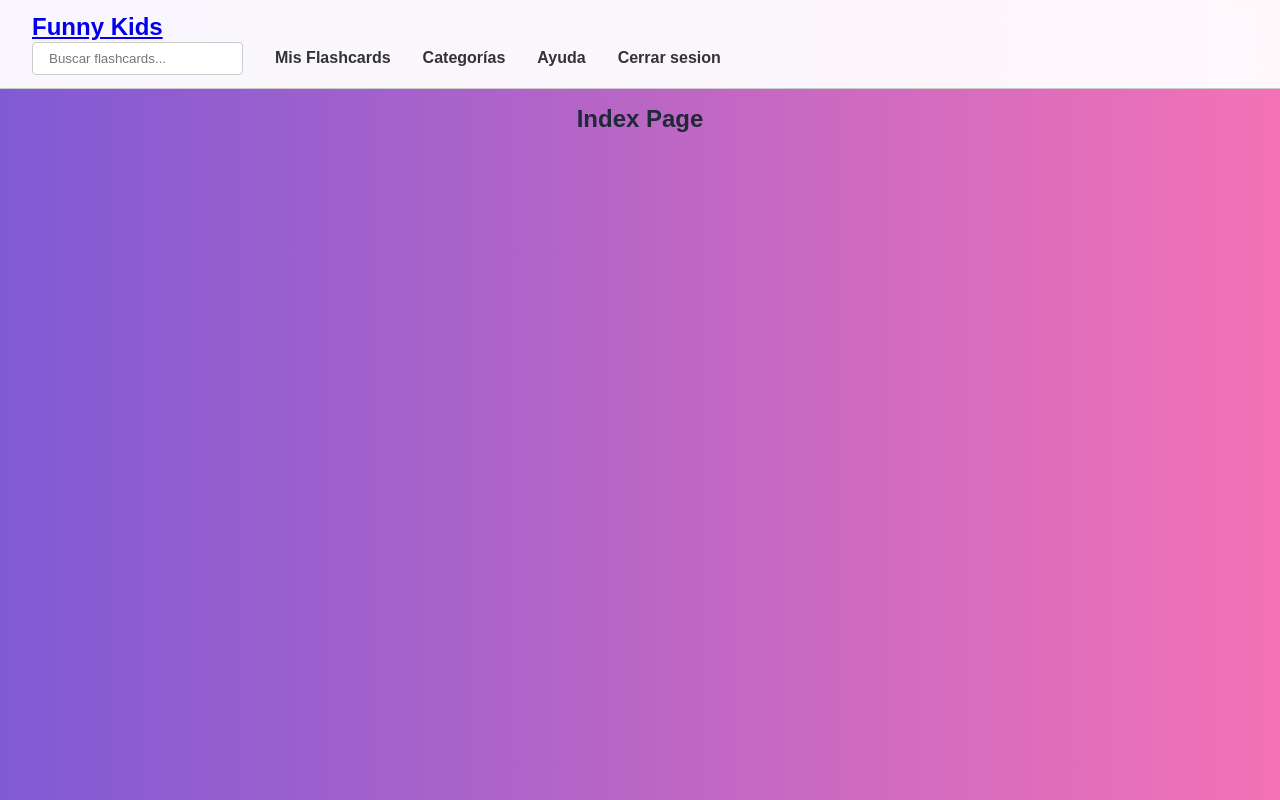
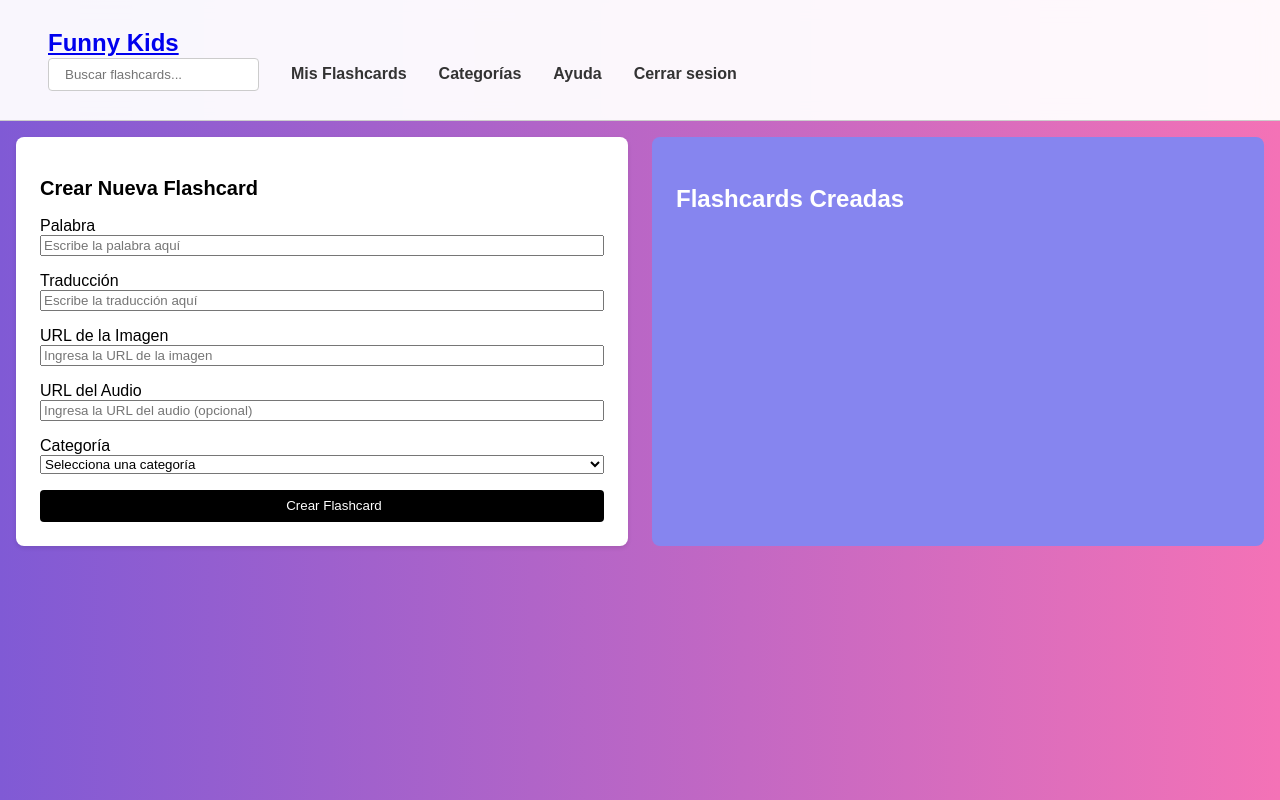
Before and after one commit to Cris272500/FunnyKids, a React (Create React App) app in the folder Frontend/prototipo2/: page / in a window 1280 px wide. Built offline with nearby package versions, Linux system fonts and the light colour scheme.

Commit message:
Index actualizado
El inicio tiene el apartado de crear flashcards y de visualizar las creadas

```diff
--- /dev/null
+++ b/Frontend/prototipo2/src/components/Inicio.css
@@ -0,0 +1,91 @@
+.container {
+    padding: 1rem;
+  }
+  .grid {
+    display: grid;
+    gap: 1.5rem;
+    grid-template-columns: 1fr;
+  }
+  .card {
+    background: #fff;
+    padding: 1.5rem;
+    border-radius: 8px;
+    box-shadow: 0 2px 4px rgba(0, 0, 0, 0.1);
+  }
+  .card-header {
+    margin-bottom: 1rem;
+  }
+  .card-title {
+    font-size: 1.25rem;
+    font-weight: bold;
+  }
+  .form {
+    display: flex;
+    flex-direction: column;
+    gap: 1rem;
+  }
+  .form-group {
+    display: flex;
+    flex-direction: column;
+  }
+  .textarea {
+    min-height: 100px;
+    padding: 0.5rem;
+    border: 1px solid #ccc;
+    border-radius: 4px;
+  }
+  .submit-button {
+    display: flex;
+    align-items: center;
+    justify-content: center;
+    background: #000;
+    color: #fff;
+    padding: 0.5rem 1rem;
+    border: none;
+    border-radius: 4px;
+    cursor: pointer;
+  }
+  .plus-icon {
+    margin-right: 0.5rem;
+    width: 16px;
+    height: 16px;
+  }
+  .flashcards-preview {
+    padding: 1.5rem;
+    background: #8685ef;
+    border-radius: 8px;
+  }
+  .preview-title {
+    color: #fff;
+    font-size: 1.5rem;
+    margin-bottom: 1rem;
+  }
+  .flashcards-container {
+    display: flex;
+    flex-direction: column;
+    gap: 1rem;
+  }
+  .flashcard {
+    background: #fff;
+    padding: 1rem;
+    border-radius: 8px;
+    box-shadow: 0 2px 4px rgba(0, 0, 0, 0.1);
+  }
+  @media (max-width: 768px) {
+    .navbar-toggle {
+      display: inline-block;
+    }
+    .navbar-links {
+      display: none;
+    }
+  }
+  @media (min-width: 769px) {
+    .grid {
+      grid-template-columns: repeat(2, 1fr);
+    }
+    .navbar-links {
+      display: flex;
+      gap: 1rem;
+      margin-left: auto;
+    }
+  }
--- a/Frontend/prototipo2/src/components/Inicio.js
+++ b/Frontend/prototipo2/src/components/Inicio.js
@@ -1,13 +1,87 @@
 // src/components/Index.js
-import React from 'react';
-import Navbar from './Navbar';
+import React from "react";
+import Navbar from "./Navbar";
+import './Inicio.css';
 
 const Inicio = () => {
   return (
     <div>
       <Navbar />
-      <h1>Index Page</h1>
       {/* Puedes agregar más contenido aquí */}
+
+      <div class="container">
+        <div class="grid">
+          <div class="card create-card">
+            <div class="card-header">
+              <h2 class="card-title">Crear Nueva Flashcard</h2>
+            </div>
+
+            <div class="card-content">
+              <form id="flashcardForm" class="form">
+                <div class="form-group">
+                  <label for="palabra">Palabra</label>
+                  <input
+                    type="text"
+                    id="palabra"
+                    placeholder="Escribe la palabra aquí"
+                    class="input"
+                    required
+                  />
+                </div>
+
+                <div class="form-group">
+                  <label for="traduccion">Traducción</label>
+                  <input
+                    type="text"
+                    id="traduccion"
+                    placeholder="Escribe la traducción aquí"
+                    class="input"
+                    required
+                  />
+                </div>
+
+                <div class="form-group">
+                  <label for="imagen_url">URL de la Imagen</label>
+                  <input
+                    type="url"
+                    id="imagen_url"
+                    placeholder="Ingresa la URL de la imagen"
+                    class="input"
+                    required
+                  />
+                </div>
+
+                <div class="form-group">
+                  <label for="audio_url">URL del Audio</label>
+                  <input
+                    type="url"
+                    id="audio_url"
+                    placeholder="Ingresa la URL del audio (opcional)"
+                    class="input"
+                  />
+                </div>
+
+                <div class="form-group">
+                  <label for="categoria">Categoría</label>
+                  <select id="categoria" class="select" required>
+                    <option value="">Selecciona una categoría</option>
+                  </select>
+                </div>
+
+                <button type="submit" class="submit-button">
+                  <svg class="icon plus-icon"></svg>
+                  Crear Flashcard
+                </button>
+              </form>
+            </div>
+          </div>
+
+          <div class="flashcards-preview">
+            <h3 class="preview-title">Flashcards Creadas</h3>
+            <div id="flashcardsContainer" class="flashcards-container"></div>
+          </div>
+        </div>
+      </div>
     </div>
   );
 };
```
